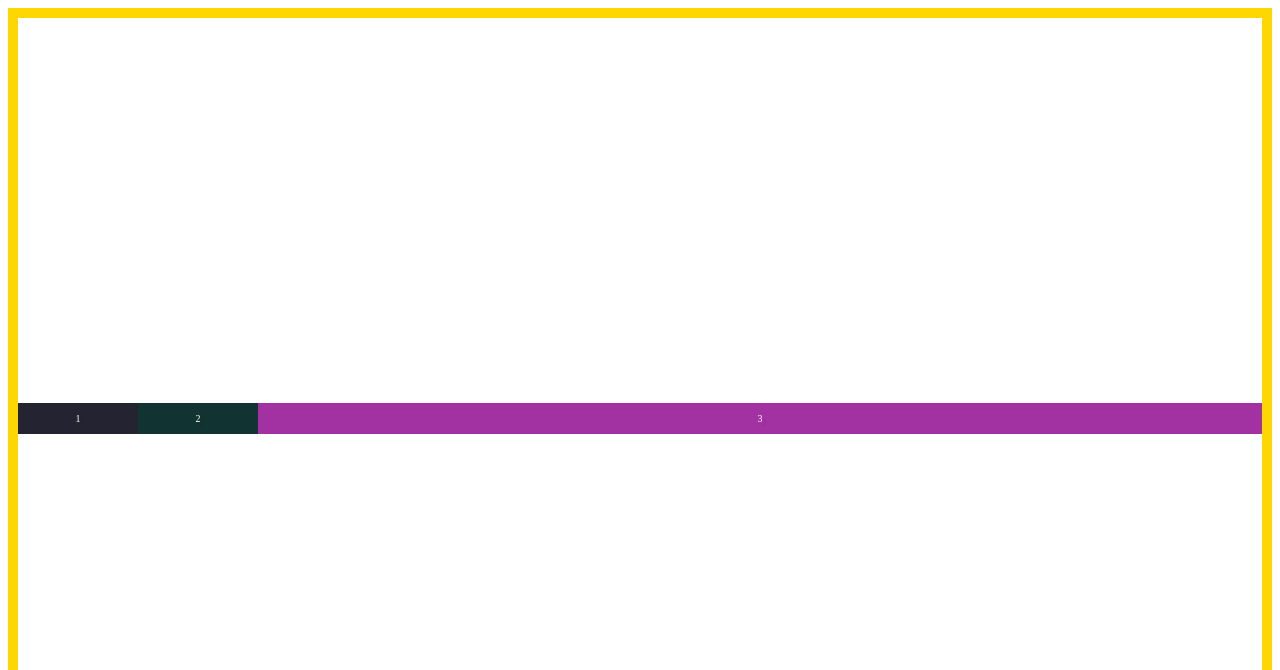
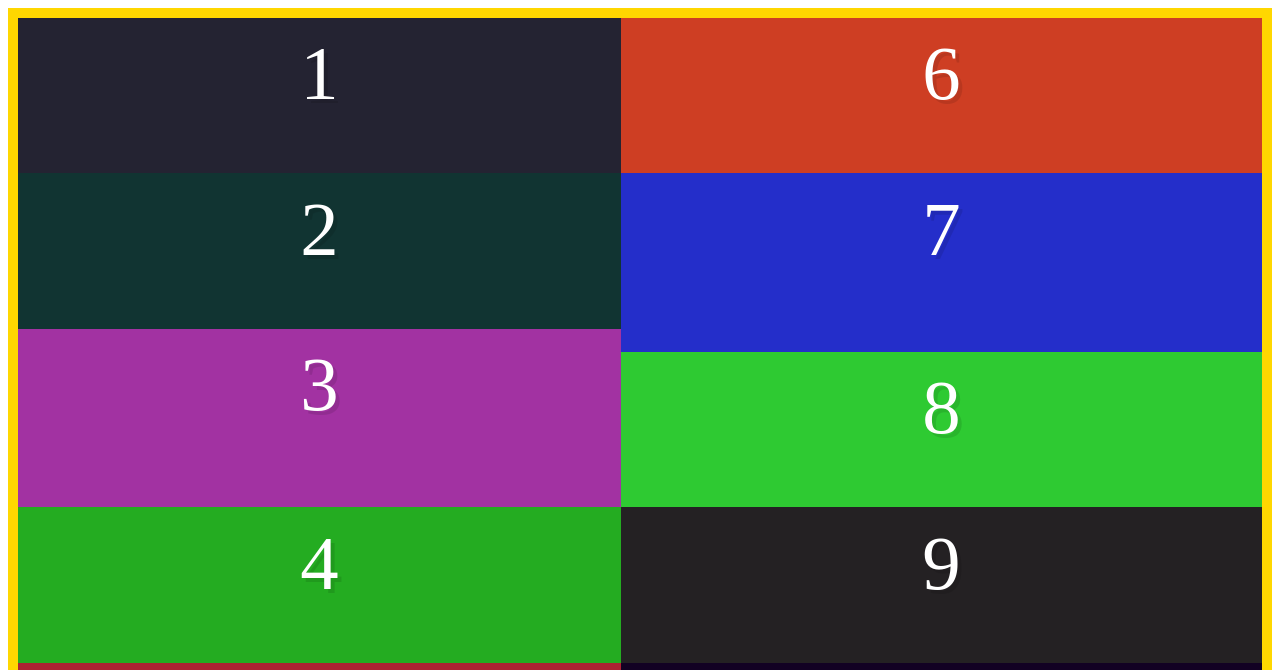
Before and after one commit to ravitejagGitHub/expert-css, a plain HTML site: page css-flex/index.html in a window 1280 px wide. Shown: the top 670 px of the page. Drawn offline with Linux system fonts and the light colour scheme.

Commit message:
column flex flow flex-grow basis

```diff
--- a/css-flex/index.html
+++ b/css-flex/index.html
@@ -10,13 +10,13 @@
         <div class="box box1">1</div>
         <div class="box box2">2</div>
         <div class="box box3">3</div>
-        <!-- <div class="box box4">4</div>
+        <div class="box box4">4</div>
         <div class="box box5">5</div>
         <div class="box box6">6</div>
         <div class="box box7">7</div>
         <div class="box box8">8</div>
         <div class="box box9">9</div>
-        <div class="box box10">10</div> -->
+        <div class="box box10">10</div>
     </div>
 </body>
 
--- a/css-flex/style.css
+++ b/css-flex/style.css
@@ -32,23 +32,23 @@
 .container {
   display: flex;
   border: 10px solid gold;
-  min-height: 100vh;
-  flex-direction: row;
+  height: 100vh;
+  flex-direction: column;
   flex-wrap: wrap;
-  justify-content: flex-start;
-  align-content: center;
+  justify-content: flex-end;
+  /* align-content: center; */
 }
 
 .box {
   color: white;
-  font-size: 10px;
+  font-size: 6vw;
   text-align: center;
   text-shadow: 4px 4px 0 rgba(0, 0, 0, 0.1);
-  padding: 10px;
   /*flex: flex-grow flex-shrink flex-basis;*/
-  flex: 0 1 100px;
+  padding: 1%;
+  flex: 1 1 10vw;
 }
 
-.box3 {
-  flex: 1;
+.box3, .box7 {
+  flex-grow: 10;
 }
```
